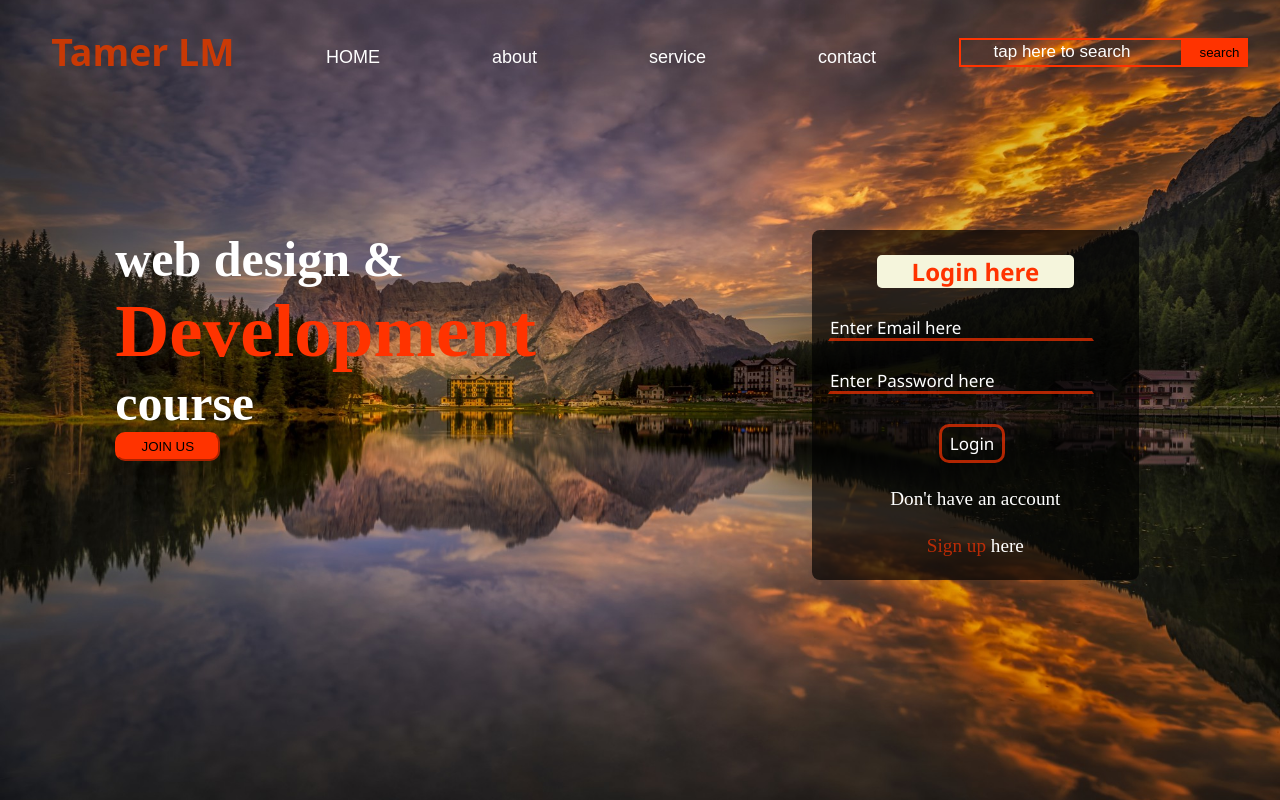
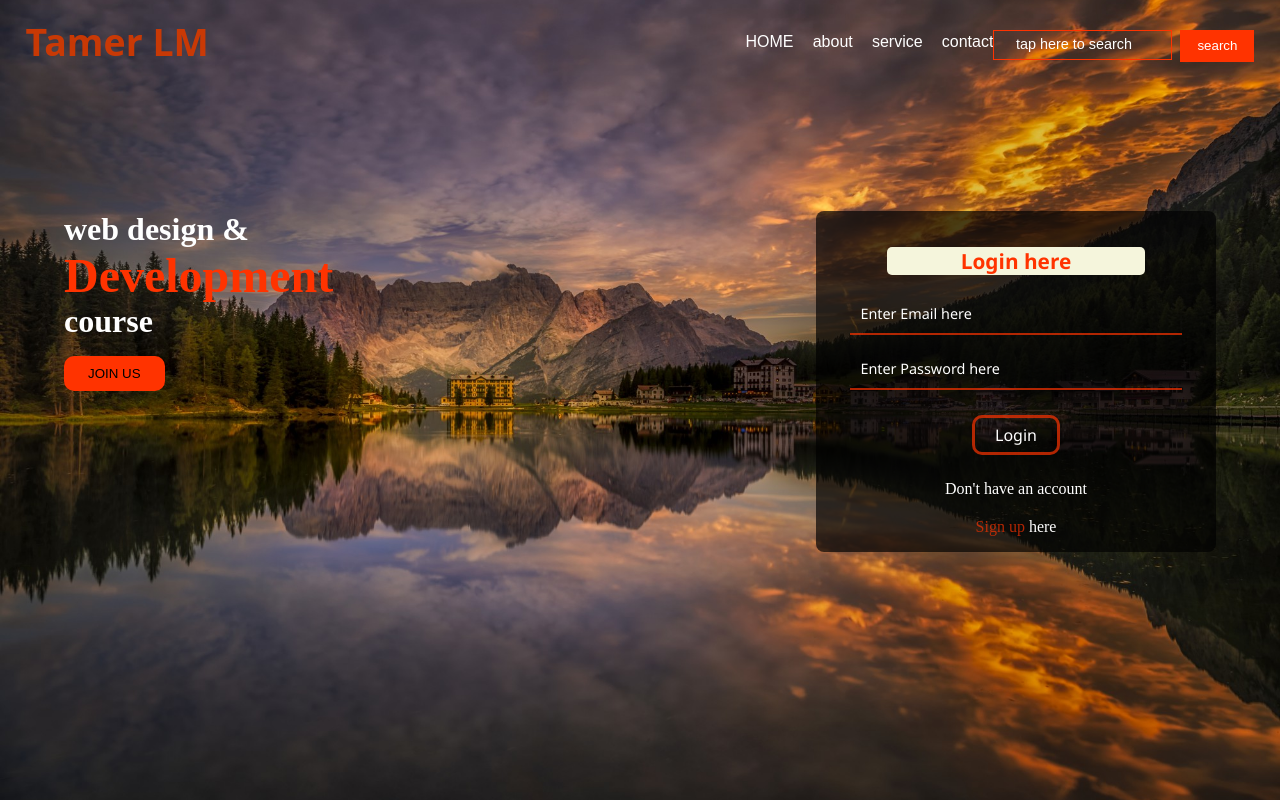
Before and after one commit to TamerLM/TEST, a plain HTML site: page index.html in a window 1280 px wide. Drawn offline with Linux system fonts and the light colour scheme.

Commit message:
Update style.css

```diff
--- a/style.css
+++ b/style.css
@@ -1,179 +1,232 @@
-*{
+* {
     padding: 0;
     margin: 0;
+    box-sizing: border-box;
 }
-.main{
+
+.main {
     background-image: url(coucher-de-soleil-sur-misurina\ \(1\).jpg);
     background-repeat: no-repeat;
     background-size: cover;
     background-position: center;
     width: 100%;
-    height:100vh;
+    min-height: 100vh;
+}
 
 
-}
-.header{
+.header {
     display: flex;
     justify-content: space-between;
+    align-items: center;
     width: 100%;
-    height: auto;
+    padding: 1rem 2%;
+    flex-wrap: wrap;
 }
-.logo{
-    font-size: xx-large;
-    font-family:system-ui, -apple-system, BlinkMacSystemFont, 'Segoe UI', Roboto, Oxygen, Ubuntu, Cantarell, 'Open Sans', 'Helvetica Neue', sans-serif;
+
+.logo {
+    font-size: 2rem;
+    font-family: system-ui, -apple-system, BlinkMacSystemFont, 'Segoe UI', Roboto, Oxygen, Ubuntu, Cantarell, 'Open Sans', 'Helvetica Neue', sans-serif;
     color: rgba(212, 57, 0, 0.925);
-    padding-left: 4%;
-    padding-top: 2%;
-    width: 15%;
+    flex: 1;
 }
+
 .navbar ul {
     display: flex;
     justify-content: space-between;
-    width: 550px;
-    padding-top: 8.5%;
-    padding-right: 4%;
+    gap: 1.2rem;
     list-style: none;
+    flex-wrap: wrap;
 }
-.navbar ul li a{
+
+.navbar ul li a {
     text-decoration: none;
     color: white;
-    font-family: Arial ;
-    font-size:18px;
+    font-family: Arial;
+    font-size: 1rem;
 }
-.navbar ul li a:hover{
+
+.navbar ul li a:hover {
     color: orangered;
 }
-.main .header form{
-    padding-top: 3%;
-    padding-right: 2.5%;
-    width: auto;
+
+.main .header form {
     display: flex;
-    justify-content: none ;
+    gap: 0.5rem;
+    margin-top: 0.5rem;
 }
-.main .header form input{
-    height: 25px;
-    width: 220px;
+
+.main .header form input {
+    height: 30px;
+    min-width: 150px;
+    max-width: 220px;
     background-color: transparent;
-    border-color: rgb(255, 51, 0);
-   border-style: solid;
-   border-radius:  0;
-   text-align: center;
+    border: 1px solid rgb(255, 51, 0);
+    text-align: center;
+    color: white;
+}
 
+::placeholder {
+    color: white;
+    font-size: 0.9rem;
 }
-::placeholder{
-    color:white;
-    font-size: 17px;
+
+.main .header form button {
+    height: 32px;
+    padding: 0 1rem;
+    border: 1px solid rgb(255, 51, 0);
+    background-color: rgb(255, 51, 0);
+    color: white;
 }
-.main .header form button{
-    height: 29px;
-    width: 65px;
-     border-color: rgb(255, 51, 0);
-   border-style: solid;
-   border-radius: 0px;
-   text-align: center;
-   border-left-width: 10px;
-   background-color:  rgb(255, 51, 0);
-}
+
+
 .description {
-    width: 80%;
-    height: auto;
-    padding-top: 12%;
-    padding-left: 9%;
+    width: 90%;
+    margin: auto;
+    padding-top: 10%;
     font-family: 'Times New Roman', Times, serif;
     display: flex;
     justify-content: space-between;
+    flex-wrap: wrap;
+    gap: 2rem;
 }
-.description .description1 h2 , .description .description1 h3{
+
+.description .description1 h2,
+.description .description1 h3 {
     color: white;
-    font-size: 50px;
+    font-size: 2rem;
 }
-.description .description1 h1{
-    color:rgb(255, 51, 0);
-    font-size: 75px;
+
+.description .description1 h1 {
+    color: rgb(255, 51, 0);
+    font-size: 3rem;
 }
-.description .description1 button{
-     height: 29px;
-    width: 25%;
-     border-color: rgb(255, 51, 0);
-        background-color:  rgb(255, 51, 0);
-        border-radius: 10px;
 
+.description .description1 button {
+    height: 35px;
+    width: fit-content;
+    padding: 0 1.5rem;
+    border: none;
+    background-color: rgb(255, 51, 0);
+    border-radius: 10px;
+    margin-top: 1rem;
 }
-.description .description1 button a{
+
+.description .description1 button a {
     text-decoration: none;
     color: black;
 }
-.description2{
+
+.description2 {
     background-color: rgba(0, 0, 0, 0.671);
     border-radius: 8px;
-    height: 350px;
-    width: 32%;
+    padding: 1rem;
+    flex: 1 1 300px;
+    max-width: 400px;
+}
 
-}
-.description .description2 h1{
-    color:rgb(255, 51, 0);
+.description .description2 h1 {
+    color: rgb(255, 51, 0);
     background-color: beige;
     border-radius: 5px;
     text-align: center;
-    width: 60%;
-    margin-left: 20%;
-    margin-top: 25px;
-    font-family:'Segoe UI', sans-serif ;
-    font-size: x-large;
+    width: 70%;
+    margin: 20px auto;
+    font-family: 'Segoe UI', sans-serif;
+    font-size: 1.3rem;
 }
-.description .description2 form .email{
-   margin-top: 20px;
-   margin-left: 5%;
-   width: 80%;
-   background-color: rgba(0, 0, 0, 0) ;
-   padding-top: 10px;
-   border-color: transparent;
-   border-bottom:rgba(255, 51, 0, 0.685) solid;
-   font-family: 'Segoe UI', Tahoma, Geneva, Verdana, sans-serif;
+
+.description .description2 form .email,
+.description .description2 form .password {
+    display: block;
+    width: 90%;
+    margin: 15px auto;
+    background-color: transparent;
+    padding: 10px;
+    border: none;
+    border-bottom: 2px solid rgba(255, 51, 0, 0.685);
+    font-family: 'Segoe UI', Tahoma, Geneva, Verdana, sans-serif;
+    color: white;
 }
-.description .description2 form .email:hover{
+
+.description .description2 form input:hover {
     background-color: white;
+    color: black;
 }
-.description .description2 form .password{
-       margin-top: 20px;
-   margin-left: 5%;
-   width: 80%;
-   background-color: rgba(0, 0, 0, 0) ;
-   padding-top: 10px;
-   border-color: transparent;
-   border-bottom:rgba(255, 51, 0, 0.685) solid;
-   font-family: 'Segoe UI', Tahoma, Geneva, Verdana, sans-serif;
+
+.description .description2 form button {
+    display: block;
+    width: fit-content;
+    margin: 25px auto;
+    padding: 6px 20px;
+    background-color: transparent;
+    border: solid rgba(255, 51, 0, 0.685);
+    border-radius: 10px;
+    font-size: 1rem;
 }
-.description .description2 form .password:hover{
-    background-color: white;
-}
-.description .description2 form button{
-    width: 20%;
-    padding-top: 5px;
-    padding-bottom: 5px;
-    margin-top: 30px;
-    margin-left: 39%;
-    background-color: transparent;
-    border: solid rgba(255, 51, 0, 0.685) ;
-    border-radius: 10px;
-    font-size: 17px;
-}
-.description .description2 form button a{
+
+.description .description2 form button a {
     text-decoration: none;
     color: white;
     font-family: 'Segoe UI', Tahoma, Geneva, Verdana, sans-serif;
 }
-.description .description2 form button a:hover{
-    color:rgba(255, 51, 0, 0.685) ;
+
+.description .description2 form button a:hover {
+    color: rgba(255, 51, 0, 0.685);
 }
-.description .description2 form p{
+
+.description .description2 form p {
     color: white;
-    font-size: larger;
+    font-size: 1rem;
     font-family: 'Times New Roman', Times, serif;
     text-align: center;
-    margin-top: 25px;
+    margin-top: 20px;
 }
+
 .description .description2 form p a {
     text-decoration: none;
     color: rgba(255, 51, 0, 0.685);
 }
+
+@media (max-width: 992px) {
+    .navbar ul {
+        width: 100%;
+        justify-content: center;
+        gap: 1rem;
+    }
+    .description {
+        flex-direction: column;
+        align-items: center;
+        text-align: center;
+    }
+    .description .description1 h1 {
+        font-size: 2.5rem;
+    }
+}
+
+@media (max-width: 600px) {
+    .logo {
+        font-size: 1.5rem;
+        text-align: center;
+        width: 100%;
+    }
+    .navbar ul {
+        flex-direction: column;
+        align-items: center;
+    }
+    .main .header form {
+        flex-direction: column;
+        width: 100%;
+        align-items: center;
+    }
+    .description .description1 h1 {
+        font-size: 2rem;
+    }
+    .description .description1 h2,
+    .description .description1 h3 {
+        font-size: 1.3rem;
+    }
+    .description2 {
+        width: 100%;
+        max-width: 100%;
+    }
+}
```
